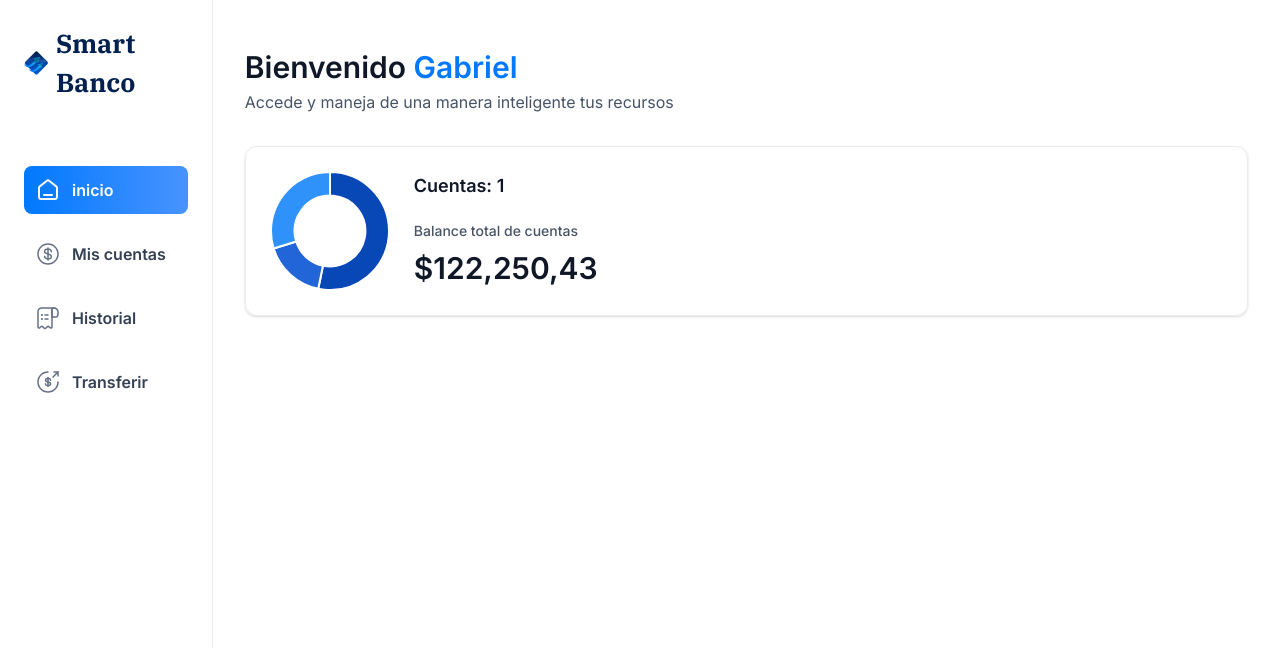
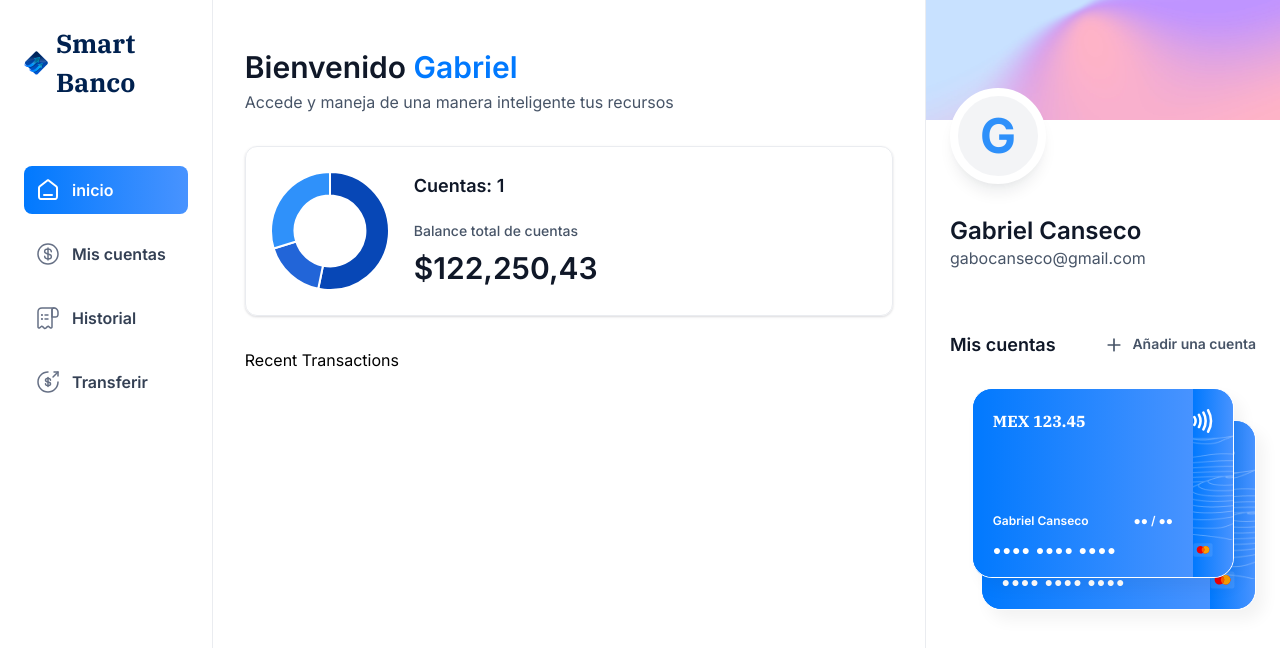
Before and after one commit to Gab0CS/banking, a Next.js app: page / in a window 1280 px wide. Shown: the top 648 px of the page. Built offline with nearby package versions, Linux system fonts and the light colour scheme.

Commit message:
Right sidebar and bank card finished

```diff
--- a/app/(root)/page.tsx
+++ b/app/(root)/page.tsx
@@ -1,9 +1,14 @@
 import HeaderBox from '@/components/HeaderBox'
+import RightSidebar from '@/components/RightSidebar';
 import TotalBalanceBox from '@/components/TotalBalanceBox';
 import React from 'react'
 
 const Home = () => {
-    const loggedIn = { firstName: 'Gabriel' };
+    const loggedIn = {
+      firstName: 'Gabriel',
+      lastName: 'Canseco',
+      email: 'gabocanseco@gmail.com'
+    };
   return (
     <section className="home">
       <div className="home-content">
@@ -20,7 +25,16 @@ const Home = () => {
                 totalCurrentBalance={122250.43}
             />
         </header>
+
+        Recent Transactions
       </div>
+
+      <RightSidebar
+        user={loggedIn}
+        transactions={[]}
+        banks={[{currentBalance: 123.45},
+          {currentBalance: 678.90}]}
+      />
     </section>
   )
 }
--- /dev/null
+++ b/components/BankCard.tsx
@@ -0,0 +1,65 @@
+import { formatAmount } from '@/lib/utils'
+import Image from 'next/image'
+import Link from 'next/link'
+import React from 'react'
+
+const BankCard = ({ account, userName, showBalance = true }: CreditCardProps) => {
+
+  console.log(account);
+  return (
+    <div className="flex flex-col">
+      <Link href={`/transaction-history/?id=${account.appwriteItemId}`} className="bank-card">
+        <div className="bank-card_content">
+          <div>
+            <h1 className="text-16 font-semibold text-white">
+              {account.name}
+            </h1>
+            <p className="font-ibm-plex-serif font-black text-white">
+              {formatAmount(account.currentBalance)}
+            </p>
+          </div>
+
+          <article className="flex flex-col gap-2">
+            <div className="flex justify-between">
+              <h1 className="text-12 font-semibold text-white">
+                {userName}
+              </h1>
+              <h2 className="text-12 font-semibold text-white">
+              ●● / ●●
+              </h2>
+            </div>
+            <p className="text-14 font-semibold tracking-[1.1px] text-white">
+              ●●●● ●●●● ●●●● <span className="text-16">{account?.mask}</span>
+            </p>
+          </article>
+        </div>
+
+        <div className="bank-card_icon">
+          <Image
+            src="/icons/Paypass.svg"
+            width={20}
+            height={24}
+            alt="pay"
+          />
+          <Image
+            src="/icons/mastercard.svg"
+            width={45}
+            height={32}
+            alt="mastercard"
+            className="ml-5"
+          />
+        </div>
+
+        <Image
+          src="/icons/lines.png"
+          width={316}
+          height={190}
+          alt="lines"
+          className="absolute top-0 left-0"
+        />
+      </Link>
+    </div>
+  )
+}
+
+export default BankCard
--- /dev/null
+++ b/components/RightSidebar.tsx
@@ -0,0 +1,69 @@
+import Image from 'next/image'
+import Link from 'next/link'
+import React from 'react'
+import BankCard from './BankCard'
+
+const RightSidebar = ({ user, transactions, banks}: RightSidebarProps) => {
+  return (
+    <aside className="right-sidebar">
+      <section className="flex flex-col pb-8">
+        <div className="profile-banner" />
+        <div className="profile">
+          <div className="profile-img">
+            <span className="text-5xl font-bold text-blue-500">{user.firstName[0]}</span>
+          </div>
+
+          <div className="profile-details">
+            <h1 className='profile-name'>
+              {user.firstName} {user.lastName}
+            </h1>
+            <p className="profile-email">
+              {user.email}
+            </p>
+          </div>
+        </div>
+      </section>
+
+      <section className="banks">
+        <div className="flex w-full justify-between">
+          <h2 className="header-2">Mis cuentas</h2>
+          <Link href="/" className="flex gap-2">
+            <Image
+              src="/icons/plus.svg"
+              width={20}
+              height={20}
+              alt='plus'
+            />
+            <h2 className="text-14 font-semibold text-gray-600">
+              Añadir una cuenta
+            </h2>
+          </Link>
+        </div>
+        {banks?.length > 0 && (
+          <div className="relative flex flex-1 flex-col items-center justify-center gap-5">
+            <div className="relative z-10">
+              <BankCard
+              key={banks[0].$id}
+              account={banks[0]}
+              userName={`${user.firstName} ${user.lastName}`}
+              showBalance={false}
+              />
+            </div>
+            {banks[1] && (
+              <div className="absolute right-0 top-8 z-0 w-[90%]">
+                <BankCard
+                key={banks[1].$id}
+                account={banks[1]}
+                userName={`${user.firstName} ${user.lastName}`}
+                showBalance={false}
+                />
+              </div>
+            )}
+          </div>
+        )}
+      </section>
+    </aside>
+  )
+}
+
+export default RightSidebar
```
